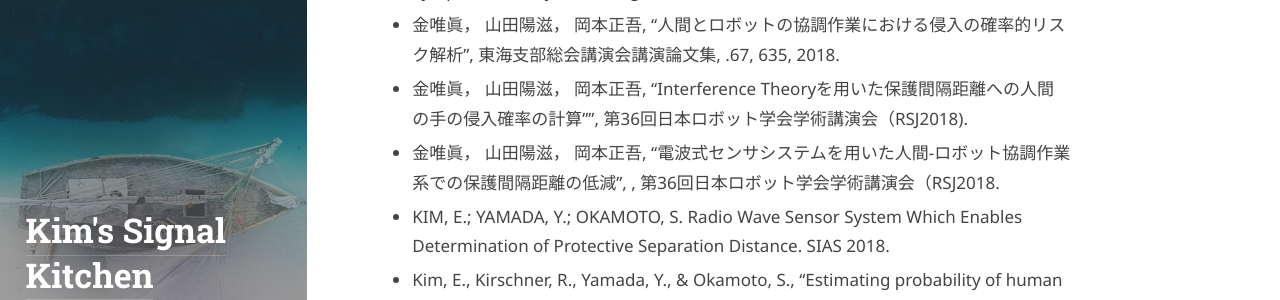
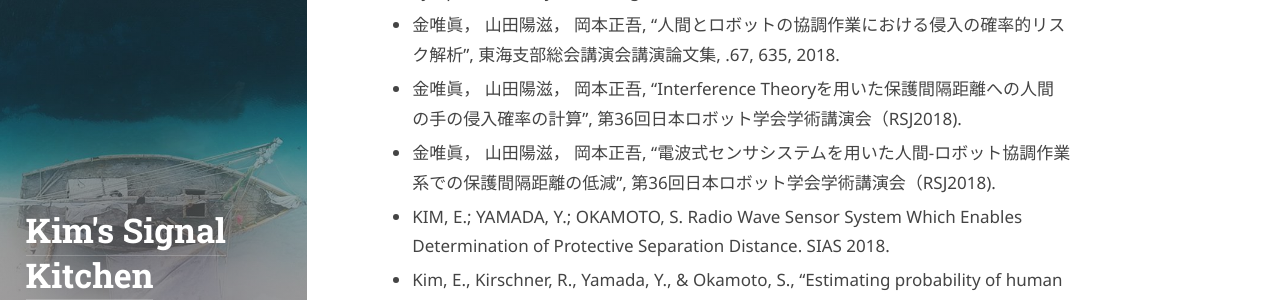
Before and after one commit to Kim-3957/Kim-3957.github.io, a Jekyll site: the page built from about.md, in a window 1280 px wide and 900 px high, scrolled down 565 px. Shown: the part 290-590 px from the top of the window. Built offline with Jekyll 4.4.1, drawn with Linux system fonts in a browser that asks for light colours; some web fonts are replaced.

```diff
--- a/_data/authors.yml
+++ b/_data/authors.yml
@@ -24,8 +24,8 @@ author1:
     * KIM, Eugene, Yoji YAMADA, and Shogo OKAMOTO. "電波式センサを用いた人間存在検知性能の調査.", 2016 IEEE/SICE Symposium on System Integration (SI). IEEE, 2016.
     * Kim, Eugene, Yoji Yamada, and Shogo Okamoto. "Improvement of safety integrity level by multiplexing radio wave sensors." 2017 IEEE/SICE International Symposium on System Integration (SII). IEEE, 2017.
     * 金唯眞， 山田陽滋， 岡本正吾, "人間とロボットの協調作業における侵入の確率的リスク解析", 東海支部総会講演会講演論文集, .67, 635, 2018.
-    * 金唯眞， 山田陽滋， 岡本正吾, "Interference Theoryを用いた保護間隔距離への人間の手の侵入確率の計算"", 第36回日本ロボット学会学術講演会（RSJ2018).
-    * 金唯眞， 山田陽滋， 岡本正吾, "電波式センサシステムを用いた人間-ロボット協調作業系での保護間隔距離の低減", , 第36回日本ロボット学会学術講演会（RSJ2018.
+    * 金唯眞， 山田陽滋， 岡本正吾, "Interference Theoryを用いた保護間隔距離への人間の手の侵入確率の計算", 第36回日本ロボット学会学術講演会（RSJ2018).
+    * 金唯眞， 山田陽滋， 岡本正吾, "電波式センサシステムを用いた人間-ロボット協調作業系での保護間隔距離の低減",  第36回日本ロボット学会学術講演会（RSJ2018).
     * KIM, E.; YAMADA, Y.; OKAMOTO, S. Radio Wave Sensor System Which Enables Determination of Protective Separation Distance. SIAS 2018.
     * Kim, E., Kirschner, R., Yamada, Y., & Okamoto, S., "Estimating probability of human hand intrusion for speed and separation monitoring using interference theory," Robotics and Computer-Integrated Manufacturing, 61, 101819 2020.
 
```
